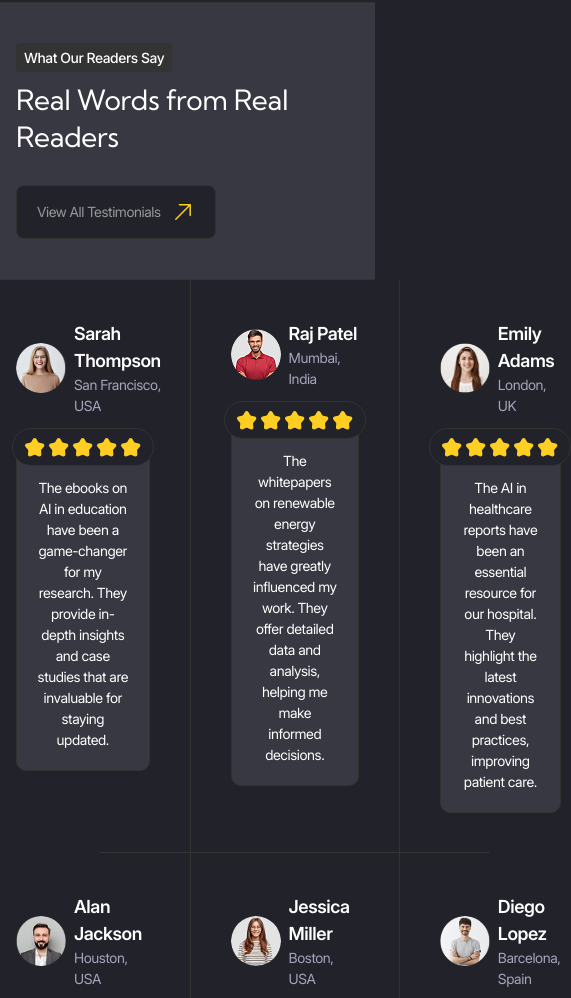
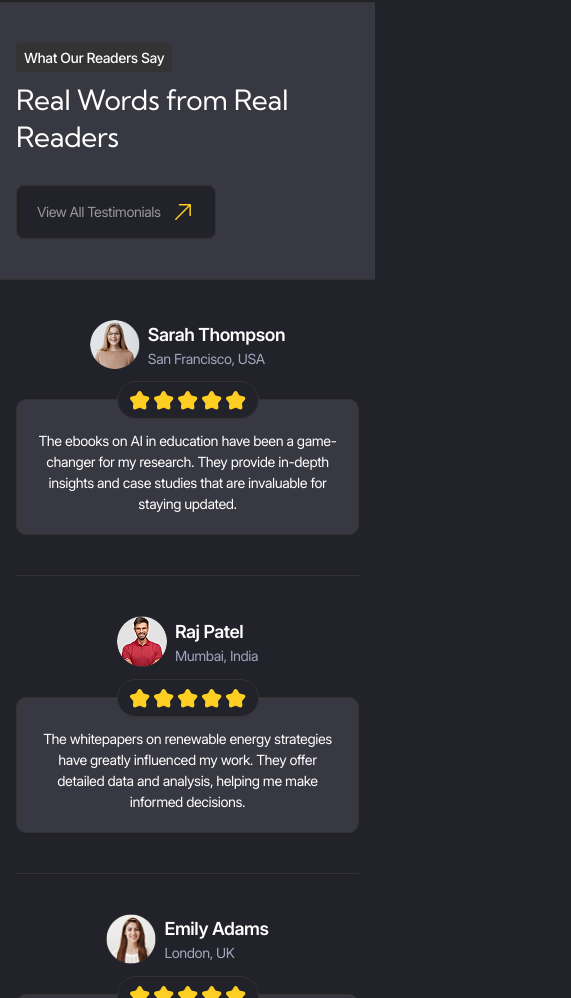
Before and after one commit to Iunnicova/js-test-project, a website with bundled scripts: page index.html in a window 390 px wide. Shown: the part 7760-8758 px from the top of the page, 571 px wide, since content can reach past the window. Built offline with nearby package versions, Linux system fonts and the light colour scheme; files whose address does not match are found by name.

Commit message:
fiat: section "reviews-title version laptop, mobil

```diff
--- a/styles/blocks/_bordered-grid.scss
+++ b/styles/blocks/_bordered-grid.scss
@@ -21,8 +21,18 @@
       --itemPaddingX: #{rem(40)};
     }
 
+    @include tablet {
+      --columns: 1;
+    }
+
+    //черточка всем кроме последнего
+    .bordered-grid__item:not(:last-child) {
+      border-bottom: var(--border);
+    }
+
     //5-52 выбираем элементы в 1 и 2 колонке отступы и черточка
 
+    @include tablet-above {
       .bordered-grid__item {
         &:nth-child(3n - 2),
         &:nth-child(3n - 1) {
@@ -42,6 +52,7 @@
         }
       }
     }
+  }
 
   &__item {
     padding-block: var(--itemPaddingY);
--- a/styles/blocks/_person-card.scss
+++ b/styles/blocks/_person-card.scss
@@ -7,7 +7,7 @@
   column-gap: fluid(16, 8);
 
   @include laptop {
-     --imageSize: #{rem(60)};
+    --imageSize: #{rem(60)};
   }
 
   &__image {
--- a/styles/blocks/_rating-view.scss
+++ b/styles/blocks/_rating-view.scss
@@ -26,7 +26,7 @@
 
     //активная желтая
     &.is-active {
-      background: url('../../icons/star_yellow.svg')
+      background: url('../../icons/star_yellow.svg');
     }
 
     @include laptop {
--- a/styles/blocks/_review-card.scss
+++ b/styles/blocks/_review-card.scss
@@ -7,6 +7,8 @@ display: flex;
   flex-direction: column;
   align-items: center;
   row-gap: rem(40);
+  max-width: rem(500); // ограничить максимальную ширину в 500px laptop, mobil
+  margin-inline: auto; //отцентрировать
 
   @include laptop {
     row-gap: rem(30);
--- a/styles/helpers/_functions.scss
+++ b/styles/helpers/_functions.scss
@@ -7,7 +7,7 @@
   @if math.is-unitless($pixel) {
     @return math.div($pixel, 16) + rem; // Возвращаем значение в rem, если число без единиц
   } @else {
-    @error 'Не используйте единицы измерения при работе с функцией rem()! Передавайте аргументом только числа.' //! Ошибка, если переданы единицы измерения;;;;;;;;;;;;;;;;;;;;;;;;
+    @error 'Не используйте единицы измерения при работе с функцией rem()! Передавайте аргументом только числа.' //! Ошибка, если переданы единицы измерения;;;;;;;;;;;;;;;;;;;;;;;;;
   }
 }
 
```
Also changed, not shown: README.md, styles/main.css, 1 other file. Lines whose indentation alone changed are shown as unchanged.
